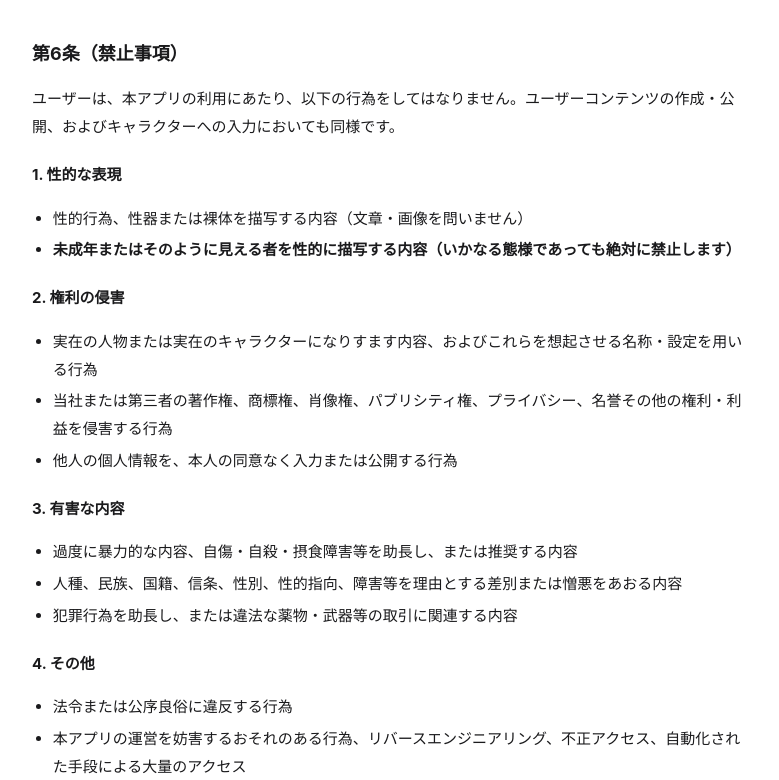
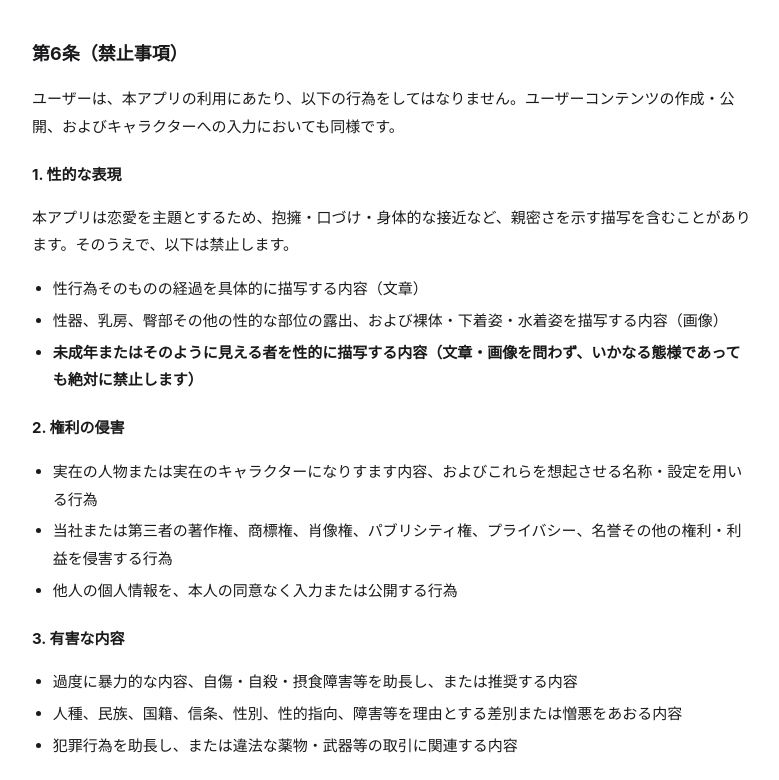
Before and after one commit to ueda-daiki-albato/towane-legal, a plain HTML site: page terms.html in a window 1280 px wide. Shown: the part 1839-2619 px from the top of the page, without its empty margins (248-1027 px from the left). Drawn offline with Linux system fonts and the light colour scheme.

Commit message:
利用規約 第6条1（性的な表現）を改定
禁止を「性的行為・裸体すべて」から、行為の経過の描写（文章）と
露出（画像）に絞り、恋愛を主題とする以上、抱擁・口づけ・身体的な接近は
含みうる旨を先に明記した。

未成年またはそのように見える者の性的描写の全面禁止は変更なし。

原本は towane 本体の docs/terms.html。

```diff
--- a/terms.html
+++ b/terms.html
@@ -39,7 +39,7 @@ footer{margin-top:56px;padding-top:20px;border-top:1px solid var(--line);font-si
 <header class="site">
   <div class="app">トワネ <span style="opacity:.6">/ ALBATO INC.</span></div>
   <h1>利用規約</h1>
-  <div class="eff">最終更新日：2026年7月30日　施行日：2026年7月30日</div>
+  <div class="eff">最終更新日：2026年7月31日　施行日：2026年7月31日</div>
   <div class="nav">
     <a href="./index.html">トップ</a>
     <a href="./privacy.html">プライバシーポリシー</a>
@@ -95,9 +95,11 @@ footer{margin-top:56px;padding-top:20px;border-top:1px solid var(--line);font-si
 <h2>第6条（禁止事項）</h2>
 <p>ユーザーは、本アプリの利用にあたり、以下の行為をしてはなりません。ユーザーコンテンツの作成・公開、およびキャラクターへの入力においても同様です。</p>
 <h3>1. 性的な表現</h3>
+<p>本アプリは恋愛を主題とするため、抱擁・口づけ・身体的な接近など、親密さを示す描写を含むことがあります。そのうえで、以下は禁止します。</p>
 <ul>
-<li>性的行為、性器または裸体を描写する内容（文章・画像を問いません）</li>
-<li><strong>未成年またはそのように見える者を性的に描写する内容（いかなる態様であっても絶対に禁止します）</strong></li>
+<li>性行為そのものの経過を具体的に描写する内容（文章）</li>
+<li>性器、乳房、臀部その他の性的な部位の露出、および裸体・下着姿・水着姿を描写する内容（画像）</li>
+<li><strong>未成年またはそのように見える者を性的に描写する内容（文章・画像を問わず、いかなる態様であっても絶対に禁止します）</strong></li>
 </ul>
 <h3>2. 権利の侵害</h3>
 <ul>
```
